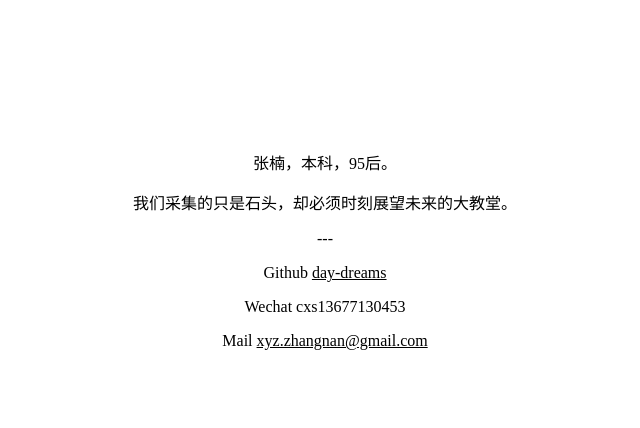
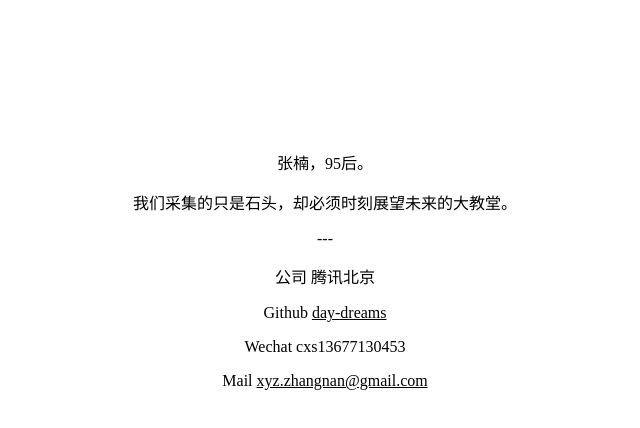
Before and after one commit to day-dreams/blog, a plain HTML site: page about.html in a window 1280 px wide. Shown: the whole page, without its empty margins (315-955 px from the left). Drawn offline with Linux system fonts and the light colour scheme.

Commit message:
add 2019/20191213_back_again

```diff
--- a/about.html
+++ b/about.html
@@ -23,12 +23,15 @@
     <center style="padding:10%">
 
         <p>
-            张楠，本科，95后。
+            张楠，95后。
         </p>
         <p>
             我们采集的只是石头，却必须时刻展望未来的大教堂。
         </p>
         <p>---</p>
+        <p>
+            公司 腾讯北京
+        </p>
         <p>
             Github <a href="https://github.com/day-dreams">day-dreams</a>
         </p>
```
Also changed, not shown: index.html (+5 -0 lines), 1 other file.
